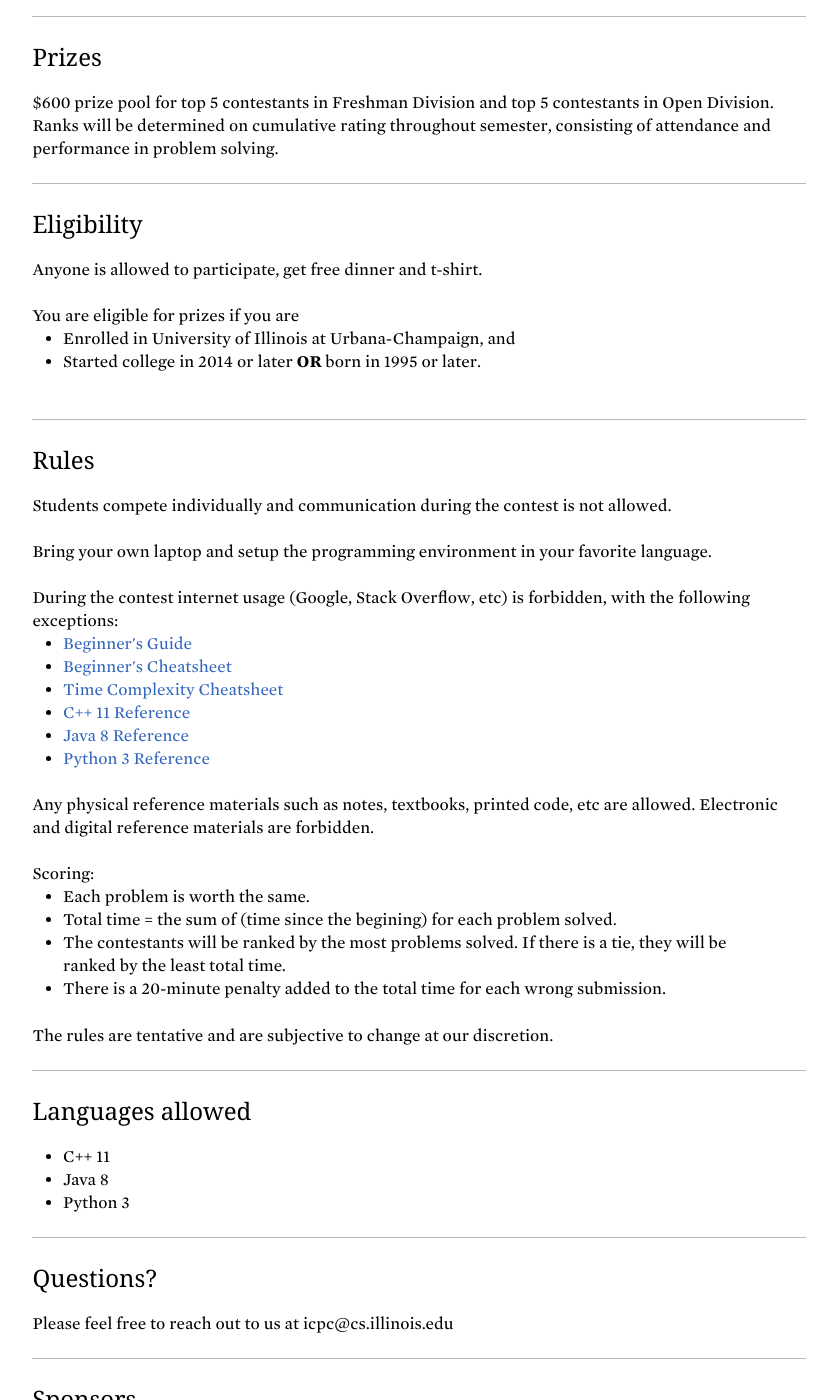
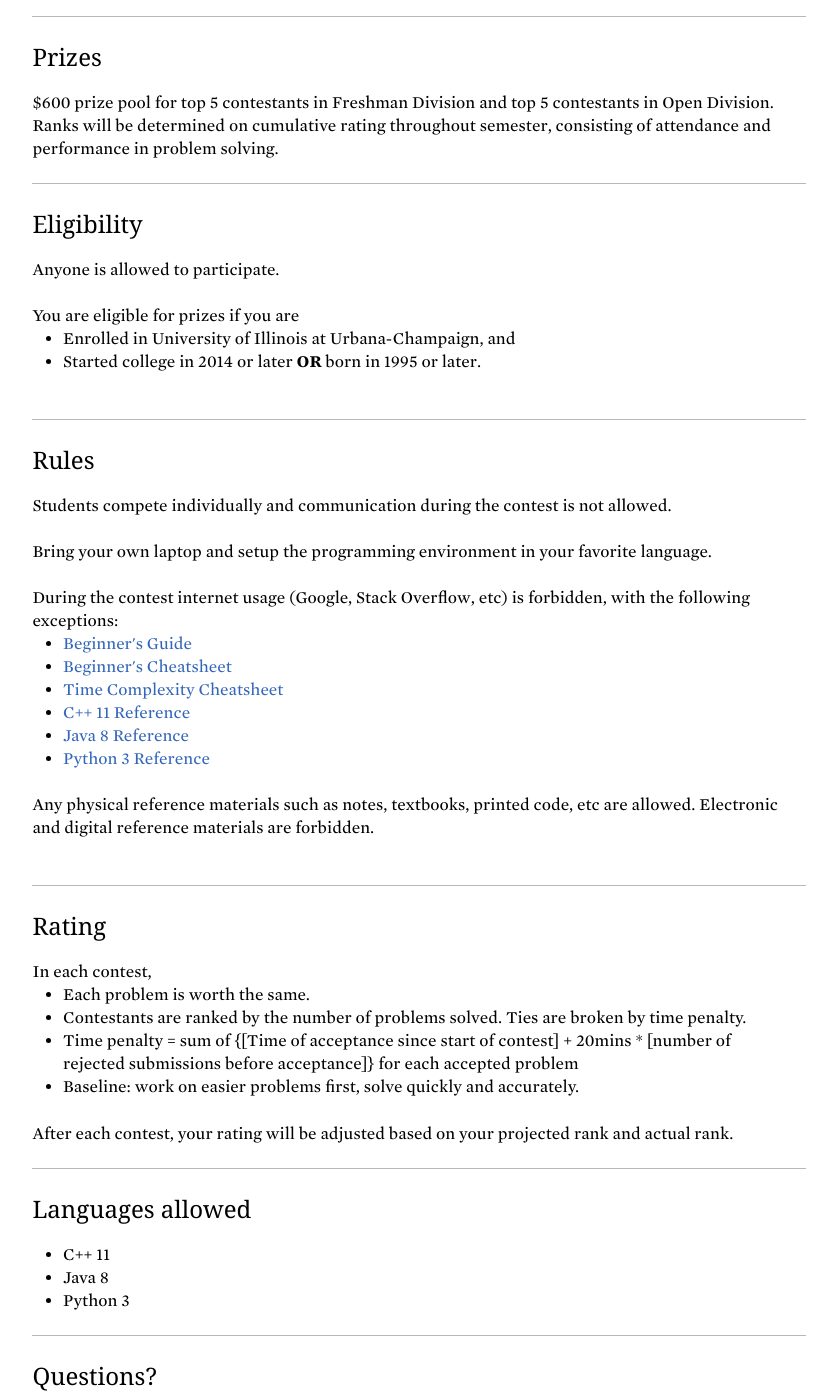
Before and after one commit to acm-uiuc/icpc-website, a Jekyll site: the page built from ipl.html, in a window 1280 px wide and 1400 px high, scrolled down 1533 px. Shown: the whole window, without its empty margins (221-1058 px from the left). Built offline with Jekyll 4.4.1, drawn with Linux system fonts in a browser that asks for light colours; nearby versions of some CDN libraries; some web fonts are replaced; some of the changed text lies outside the part shown.

Commit message:
IPL rating

```diff
--- a/home.html
+++ b/home.html
@@ -1,6 +1,6 @@
 ---
 layout: default
-title: UIUC's ICPC Team Homepage
+title: UIUC ACM-ICPC
 ---
 {% assign now = site.time | date: "%j" %}
 
--- a/ipl.html
+++ b/ipl.html
@@ -19,7 +19,7 @@ title: Illinois Programming League
 
 <div class="item">
     <h2 class="title">Quick Links</h2>
-    <a href="http://codefield.cs.illinois.edu" target="_blank">Codefield OJ</a><br>
+    <a href="http://cs-sig-icpc-01.cs.illinois.edu" target="_blank">Codefield OJ</a><br>
     <a href="https://goo.gl/forms/ezhJMwsuK4ftTJnn2" target="_blank">Signup Form</a><br>
     <br>
     <a href="/assets/ipl/guide.pdf" target="_blank">Beginner's Guide</a><br>
@@ -49,7 +49,7 @@ title: Illinois Programming League
 
 <div class="item">
     <h2 class="title">Food</h2>
-    <b>Free Pizza</b> will be provided for IPL contestants! <br>
+    <b>Free pizza</b> will be provided for IPL contestants! <br>
 </div>
 
 <div class="item">
@@ -59,7 +59,7 @@ title: Illinois Programming League
 
 <div class="item">
     <h2 class="title">Eligibility</h2>
-    Anyone is allowed to participate, get free dinner and t-shirt. <br><br>
+    Anyone is allowed to participate. <br><br>
     You are eligible for prizes if you are
     <ul style="margin-left:2em">
         <li>Enrolled in University of Illinois at Urbana-Champaign, and</li>
@@ -81,14 +81,18 @@ title: Illinois Programming League
         <li><a href="https://docs.python.org" target="_blank">Python 3 Reference</a></li>
     </ul><br>
     Any physical reference materials such as notes, textbooks, printed code, etc are allowed. Electronic and digital reference materials are forbidden. <br><br>
-    Scoring:
+</div>
+
+<div class="item">
+    <h2 class="title">Rating</h2>
+    In each contest, <br>
     <ul style="margin-left:2em">
         <li>Each problem is worth the same. </li>
-        <li>Total time = the sum of (time since the begining) for each problem solved. </li>
-        <li>The contestants will be ranked by the most problems solved. If there is a tie, they will be ranked by the least total time. </li>
-        <li>There is a 20-minute penalty added to the total time for each wrong submission. </li>
+        <li>Contestants are ranked by the number of problems solved. Ties are broken by time penalty. </li>
+        <li>Time penalty = sum of {[Time of acceptance since start of contest] + 20mins * [number of rejected submissions before acceptance]} for each accepted problem</li>
+        <li>Baseline: work on easier problems first, solve quickly and accurately. </li>
     </ul><br>
-    The rules are tentative and are subjective to change at our discretion. <br>
+    After each contest, your rating will be adjusted based on your projected rank and actual rank. <br>
 </div>
 
 <div class="item">
```
Also changed, not shown: other parts of ipl.html (+1 -1 lines).
